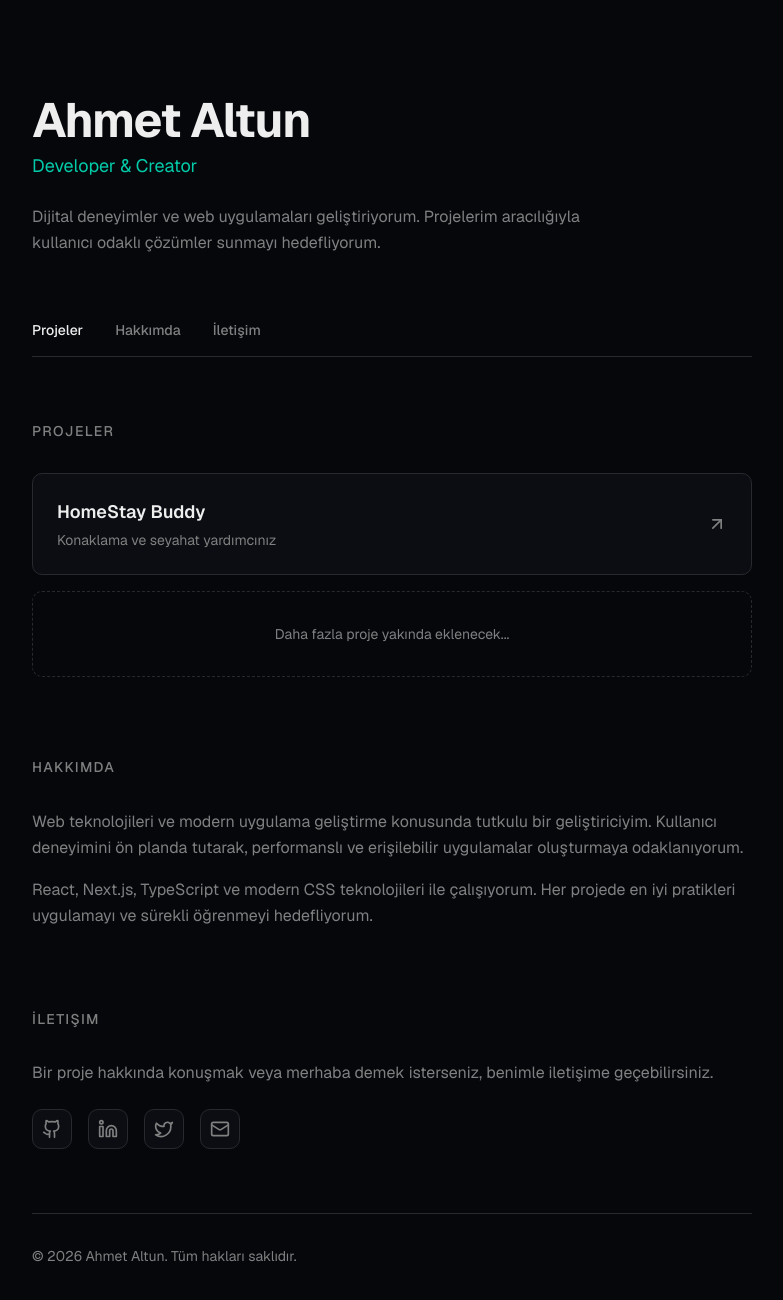
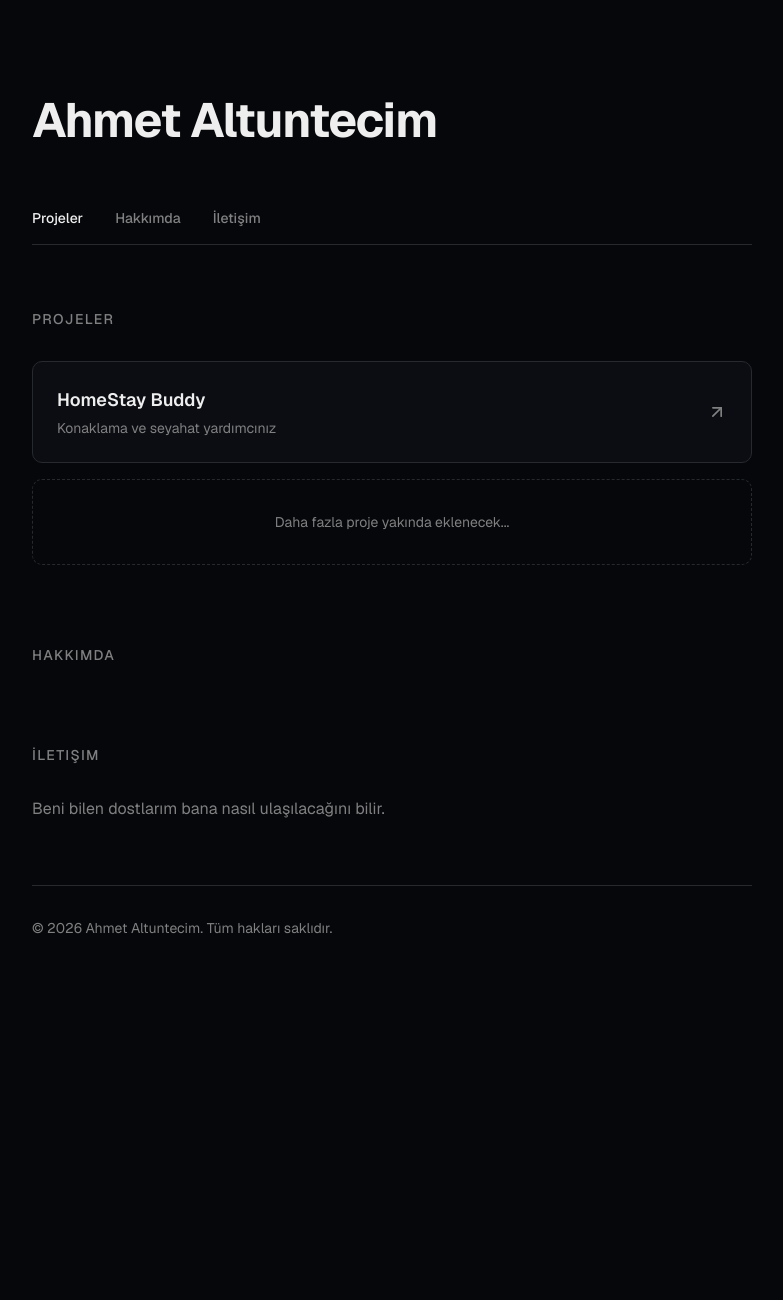
Before and after one commit to ahmetaltuntecim/v0-personal-space-xi, a Next.js app: page / in a window 1280 px wide. Shown: the top 1300 px of the page, without its empty margins (248-1031 px from the left). After the commit the page ends 1034 px from the top, so only its background shows below. Built offline with nearby package versions, Linux system fonts and the light colour scheme.

Commit message:
Update profile name and clear sections

```diff
--- a/app/layout.tsx
+++ b/app/layout.tsx
@@ -7,8 +7,8 @@ const _geist = Geist({ subsets: ["latin"] });
 const _geistMono = Geist_Mono({ subsets: ["latin"] });
 
 export const metadata: Metadata = {
-  title: 'Ahmet Altun | Personal Space',
-  description: 'Developer & Creator - Personal hub for projects and work',
+  title: 'Ahmet Altuntecim | Personal Space',
+  description: 'Personal hub for projects and work',
   generator: 'v0.app',
   icons: {
     icon: [
--- a/app/page.tsx
+++ b/app/page.tsx
@@ -24,13 +24,8 @@ export default function HomePage() {
         {/* Header */}
         <header className="mb-16">
           <h1 className="text-4xl font-bold tracking-tight text-foreground md:text-5xl">
-            Ahmet Altun
+            Ahmet Altuntecim
           </h1>
-          <p className="mt-2 text-lg text-primary">Developer & Creator</p>
-          <p className="mt-6 max-w-xl text-muted-foreground leading-relaxed">
-            Dijital deneyimler ve web uygulamaları geliştiriyorum. Projelerim
-            aracılığıyla kullanıcı odaklı çözümler sunmayı hedefliyorum.
-          </p>
         </header>
 
         {/* Navigation */}
@@ -93,18 +88,6 @@ export default function HomePage() {
           <h2 className="mb-8 text-sm font-medium uppercase tracking-widest text-muted-foreground">
             Hakkımda
           </h2>
-          <div className="space-y-4 text-muted-foreground leading-relaxed">
-            <p>
-              Web teknolojileri ve modern uygulama geliştirme konusunda tutkulu
-              bir geliştiriciyim. Kullanıcı deneyimini ön planda tutarak,
-              performanslı ve erişilebilir uygulamalar oluşturmaya odaklanıyorum.
-            </p>
-            <p>
-              React, Next.js, TypeScript ve modern CSS teknolojileri ile
-              çalışıyorum. Her projede en iyi pratikleri uygulamayı ve sürekli
-              öğrenmeyi hedefliyorum.
-            </p>
-          </div>
         </section>
 
         {/* Contact Section */}
@@ -112,28 +95,15 @@ export default function HomePage() {
           <h2 className="mb-8 text-sm font-medium uppercase tracking-widest text-muted-foreground">
             İletişim
           </h2>
-          <p className="mb-6 text-muted-foreground">
-            Bir proje hakkında konuşmak veya merhaba demek isterseniz, benimle
-            iletişime geçebilirsiniz.
+          <p className="text-muted-foreground">
+            Beni bilen dostlarım bana nasıl ulaşılacağını bilir.
           </p>
-          <div className="flex gap-4">
-            {socials.map((social) => (
-              <a
-                key={social.label}
-                href={social.href}
-                className="flex h-10 w-10 items-center justify-center rounded-lg border border-border bg-card text-muted-foreground transition-all hover:border-primary/50 hover:bg-secondary hover:text-primary"
-                aria-label={social.label}
-              >
-                <social.icon className="h-5 w-5" />
-              </a>
-            ))}
-          </div>
         </section>
 
         {/* Footer */}
         <footer className="border-t border-border pt-8">
           <p className="text-sm text-muted-foreground">
-            &copy; {new Date().getFullYear()} Ahmet Altun. Tüm hakları saklıdır.
+            &copy; {new Date().getFullYear()} Ahmet Altuntecim. Tüm hakları saklıdır.
           </p>
         </footer>
       </div>
```
